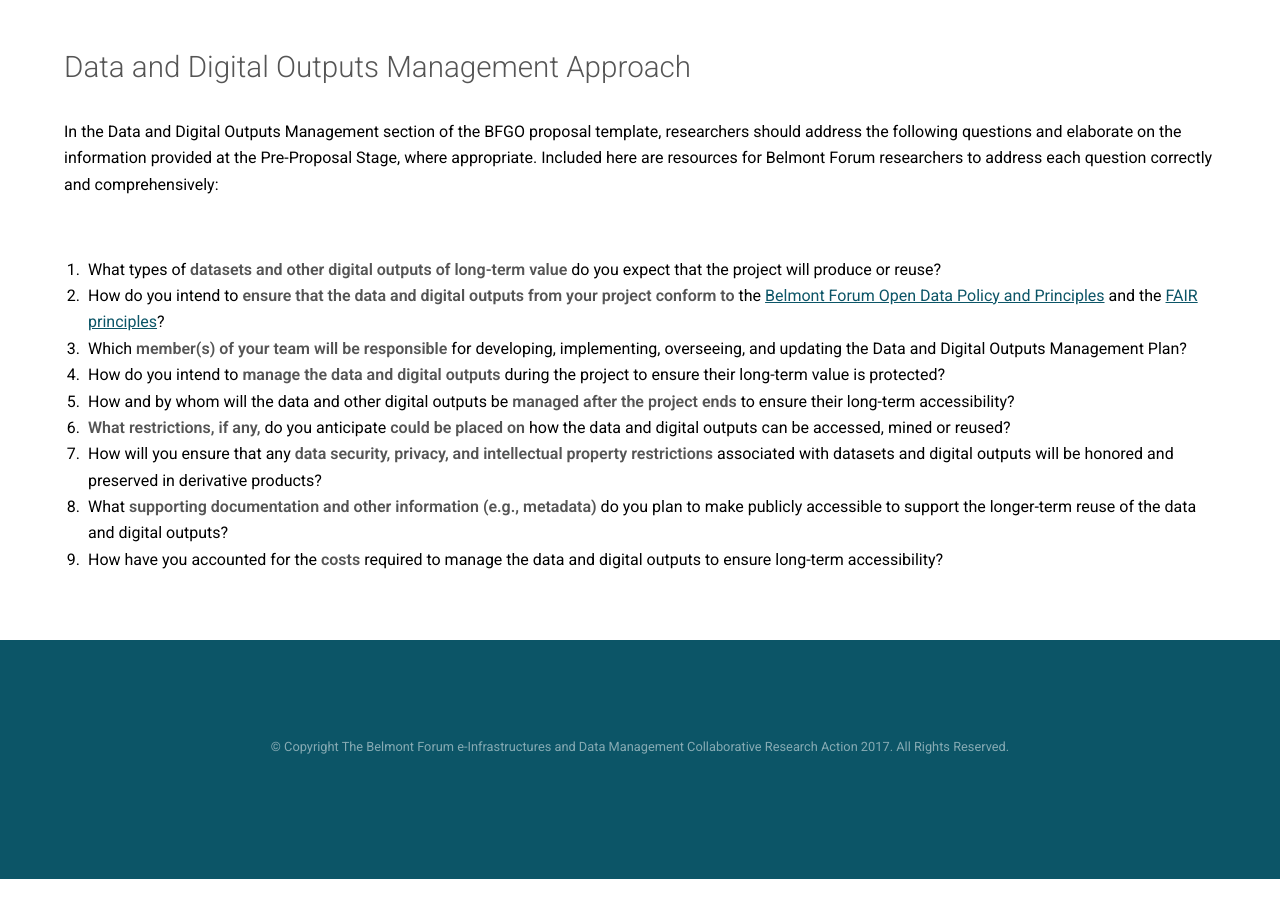
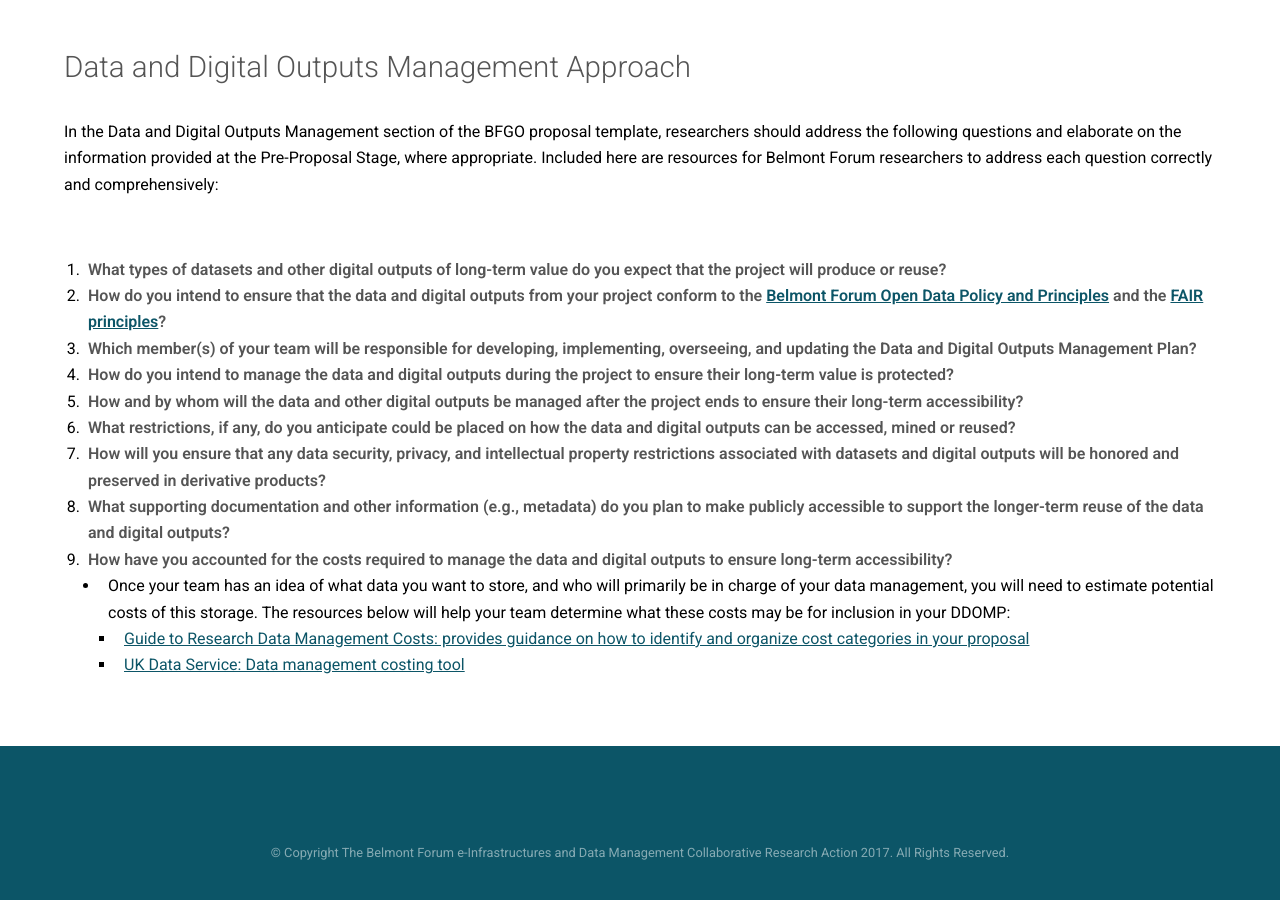
Before and after one commit to bfe-inf/toolkit, a Jekyll site: the page ddomp-fullproposal.html, which Jekyll copies as it is, in a window 1280 px wide and 900 px high, scrolled down 648 px. Built offline with Jekyll 4.4.1, drawn with Linux system fonts in a browser that asks for light colours; before the commit the page ends 1527 px from its top, so only the background shows below that.

Commit message:
Update ddomp-fullproposal.html

```diff
--- a/ddomp-fullproposal.html
+++ b/ddomp-fullproposal.html
@@ -50,15 +50,22 @@
 					<h2>Data and Digital Outputs Management Approach</h2>
 					<p>In the Data and Digital Outputs Management section of the BFGO proposal template, researchers should address the following questions and elaborate on the information provided at the Pre-Proposal Stage, where appropriate. Included here are resources for Belmont Forum researchers to address each question correctly and comprehensively:</p><br/>
 					<ol>
-						<li>What types of <strong>datasets and other digital outputs of long-term value</strong> do you expect that the project will produce or reuse?</li>
-						<li>How do you intend to <strong>ensure that the data and digital outputs from your project conform to</strong> the <a href="http://www.belmontforum.org/wp-content/uploads/2017/08/Belmont-Forum-Data-Policy-and-Principles.pdf" target="_blank">Belmont Forum Open Data Policy and Principles</a> and the <a href="https://www.nature.com/articles/sdata201618" target="_blank">FAIR principles</a>?</li>
-						<li>Which <strong>member(s) of your team will be responsible</strong> for developing, implementing, overseeing, and updating the Data and Digital Outputs Management Plan?</li>
-						<li>How do you intend to <strong>manage the data and digital outputs</strong> during the project to ensure their long-term value is protected?</li>
-						<li>How and by whom will the data and other digital outputs be <strong>managed after the project ends</strong> to ensure their long-term accessibility?</li>
-						<li><strong>What restrictions, if any,</strong> do you anticipate <strong>could be placed on</strong> how the data and digital outputs can be accessed, mined or reused?</li>
-						<li>How will you ensure that any <strong>data security, privacy, and intellectual property restrictions</strong> associated with datasets and digital outputs will be honored and preserved in derivative products?</li>
-						<li>What <strong>supporting documentation and other information (e.g., metadata)</strong> do you plan to make publicly accessible to support the longer-term reuse of the data and digital outputs?</li>
-						<li>How have you accounted for the <strong>costs</strong> required to manage the data and digital outputs to ensure long-term accessibility?</li>
+						<li><strong>What types of datasets and other digital outputs of long-term value do you expect that the project will produce or reuse?</strong></li>
+						<li><strong>How do you intend to ensure that the data and digital outputs from your project conform to the <a href="http://www.belmontforum.org/wp-content/uploads/2017/08/Belmont-Forum-Data-Policy-and-Principles.pdf" target="_blank">Belmont Forum Open Data Policy and Principles</a> and the <a href="https://www.nature.com/articles/sdata201618" target="_blank">FAIR principles</a>?</strong></li>
+						<li><strong>Which member(s) of your team will be responsible for developing, implementing, overseeing, and updating the Data and Digital Outputs Management Plan?</strong></li>
+						<li><strong>How do you intend to manage the data and digital outputs during the project to ensure their long-term value is protected?</strong></li>
+						<li><strong>How and by whom will the data and other digital outputs be managed after the project ends to ensure their long-term accessibility?</strong></li>
+						<li><strong>What restrictions, if any, do you anticipate could be placed on how the data and digital outputs can be accessed, mined or reused?</strong></li>
+						<li><strong>How will you ensure that any data security, privacy, and intellectual property restrictions associated with datasets and digital outputs will be honored and preserved in derivative products?</strong></li>
+						<li><strong>What supporting documentation and other information (e.g., metadata) do you plan to make publicly accessible to support the longer-term reuse of the data and digital outputs?</strong></li>
+						<li><strong>How have you accounted for the costs required to manage the data and digital outputs to ensure long-term accessibility?</strong></li>
+							<ul>
+								<li>Once your team has an idea of what data you want to store, and who will primarily be in charge of your data management, you will need to estimate potential costs of this storage. The resources below will help your team determine what these costs may be for inclusion in your DDOMP:</li>
+									<ul style="list-style-type:square">
+										<li><a href="https://www.edugroepen.nl/sites/RDM_platform/Financieel1/Data%20Management%20Costs.aspx" target="_blank">Guide to Research Data Management Costs: provides guidance on how to identify and organize cost categories in your proposal</a></li>
+										<li><a href="https://www.ukdataservice.ac.uk/manage-data/plan/costing" target="_blank">UK Data Service: Data management costing tool</a></li>
+									</ul>
+							</ul>
 					</ol>
 				</div>
 			</section>
```
